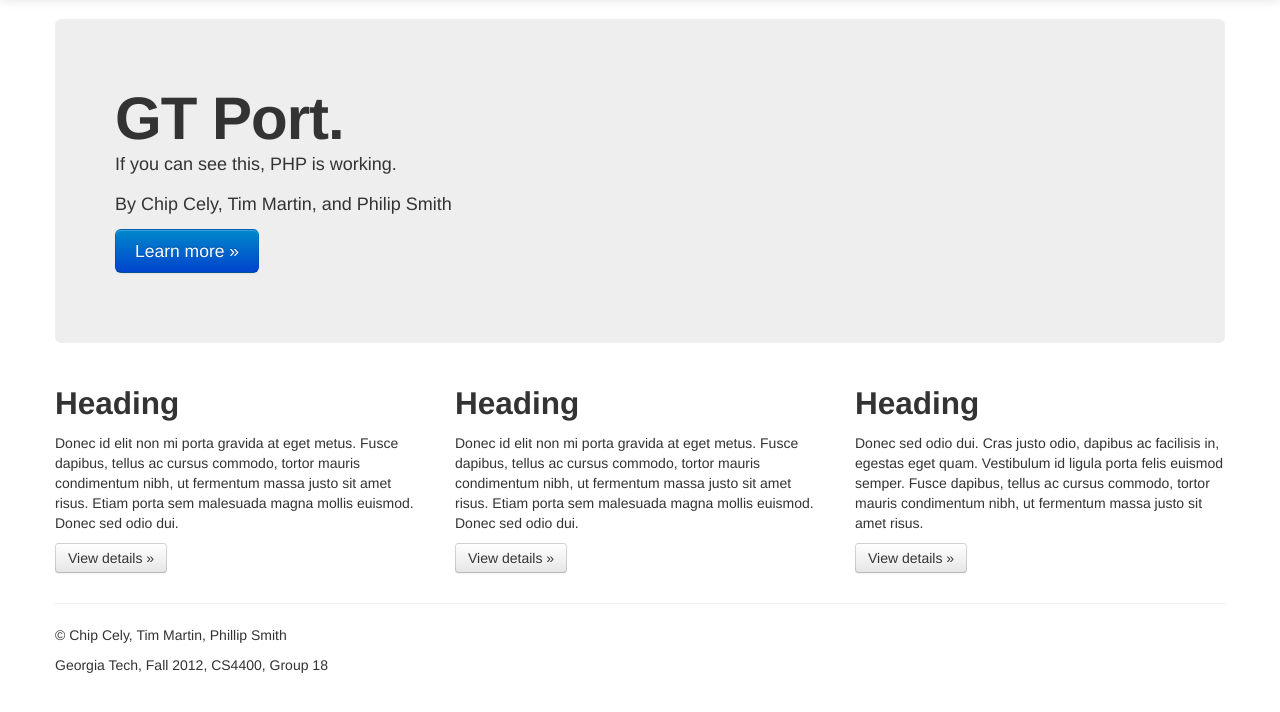
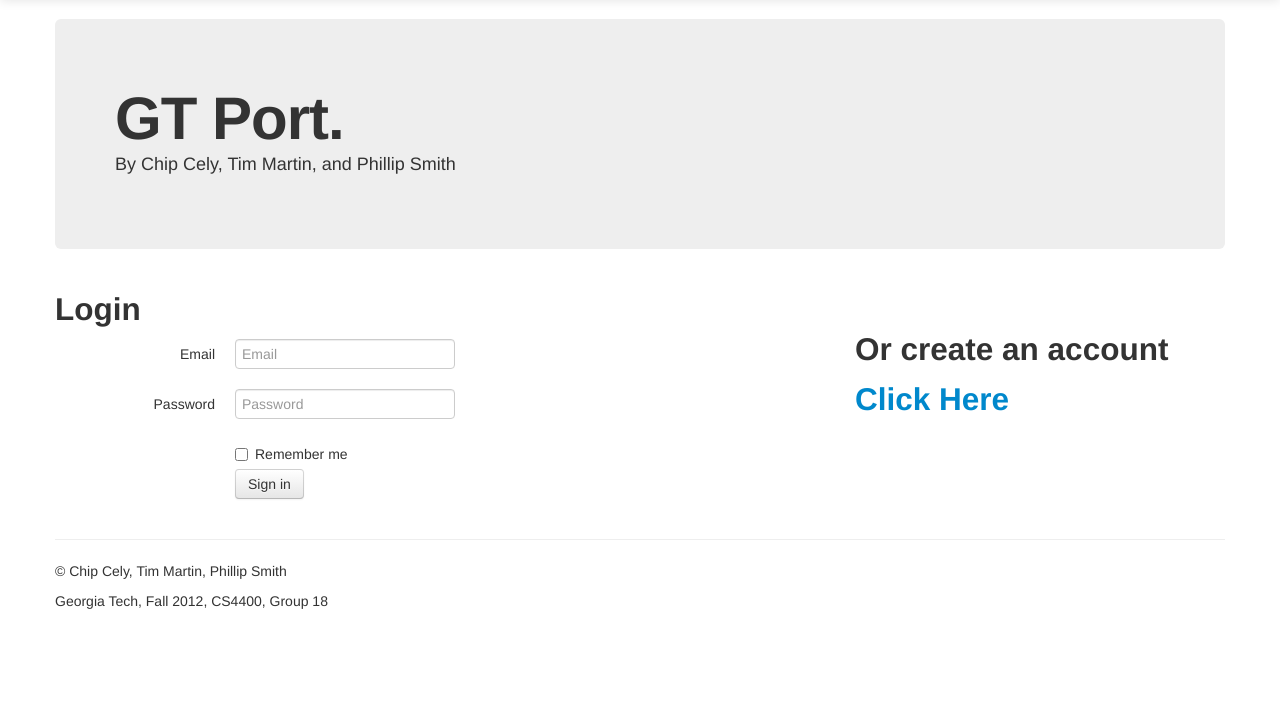
Before and after one commit to t-mart/gtport, a PHP site: page / in a window 1280 px wide. Shown: the part 41-753 px from the top of the page. Run offline with PHP 8.4, Linux system fonts and the light colour scheme.

Commit message:
add login or create acct to index

```diff
--- a/index.php
+++ b/index.php
@@ -38,30 +38,42 @@
       <!-- Main hero unit for a primary marketing message or call to action -->
       <div class="hero-unit">
         <h1>GT Port.</h1>
-        <?php echo '<p>If you can see this, PHP is working.</p>'; ?>
-        <p>By Chip Cely, Tim Martin, and Philip Smith</p>
-        <p><a class="btn btn-primary btn-large">Learn more &raquo;</a></p>
+        <p>By Chip Cely, Tim Martin, and Phillip Smith</p>
       </div>
 
-      <!-- Example row of columns -->
       <div class="row">
-        <div class="span4">
-          <h2>Heading</h2>
-          <p>Donec id elit non mi porta gravida at eget metus. Fusce dapibus, tellus ac cursus commodo, tortor mauris condimentum nibh, ut fermentum massa justo sit amet risus. Etiam porta sem malesuada magna mollis euismod. Donec sed odio dui. </p>
-          <p><a class="btn" href="#">View details &raquo;</a></p>
+        <div class="span8">
+          <h2>Login</h2>
+          <form class="form-horizontal">
+            <div class="control-group">
+              <label class="control-label" for="inputEmail">Email</label>
+              <div class="controls">
+                <input type="text" id="inputEmail" placeholder="Email">
+              </div>
+            </div>
+            <div class="control-group">
+              <label class="control-label" for="inputPassword">Password</label>
+              <div class="controls">
+                <input type="password" id="inputPassword" placeholder="Password">
+              </div>
+            </div>
+            <div class="control-group">
+              <div class="controls">
+                <label class="checkbox">
+                  <input type="checkbox"> Remember me
+                </label>
+                <button type="submit" class="btn">Sign in</button>
+              </div>
+            </div>
+          </form>
         </div>
         <div class="span4">
-          <h2>Heading</h2>
-          <p>Donec id elit non mi porta gravida at eget metus. Fusce dapibus, tellus ac cursus commodo, tortor mauris condimentum nibh, ut fermentum massa justo sit amet risus. Etiam porta sem malesuada magna mollis euismod. Donec sed odio dui. </p>
-          <p><a class="btn" href="#">View details &raquo;</a></p>
-       </div>
-        <div class="span4">
-          <h2>Heading</h2>
-          <p>Donec sed odio dui. Cras justo odio, dapibus ac facilisis in, egestas eget quam. Vestibulum id ligula porta felis euismod semper. Fusce dapibus, tellus ac cursus commodo, tortor mauris condimentum nibh, ut fermentum massa justo sit amet risus.</p>
-          <p><a class="btn" href="#">View details &raquo;</a></p>
+          <br>
+          <br>
+          <h2>Or create an account</h2>
+          <h2><a href="create_account.php">Click Here</a></h2>
         </div>
       </div>
-
       <hr>
 
       <footer>
@@ -71,7 +83,7 @@
 
     </div> <!-- /container -->
 
-    <!-- Le javascript
+    <!-- Le javascript -->
     <script src="bootstrap/js/bootstrap.min.js"></script>
 
   </body>
```
